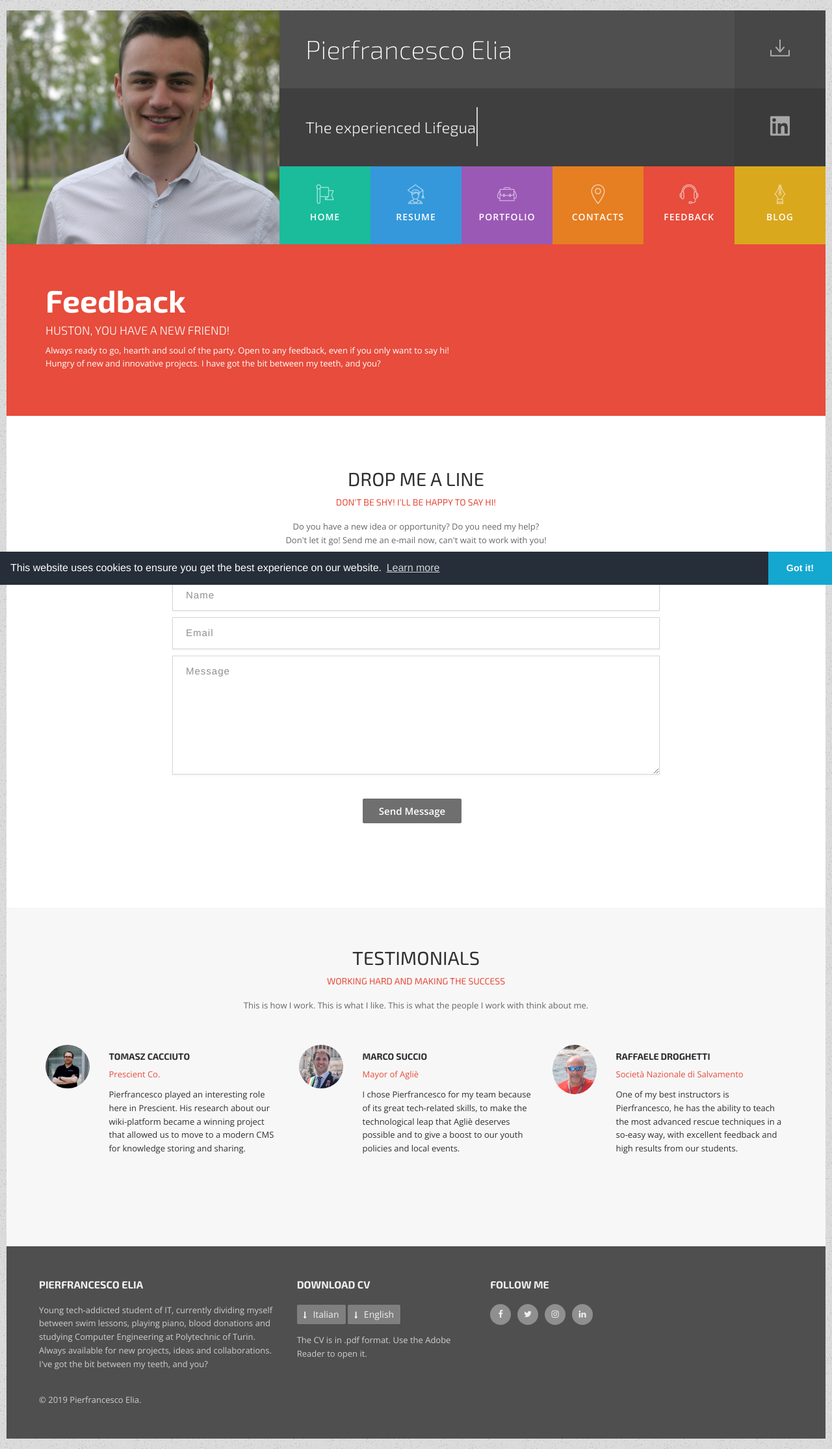
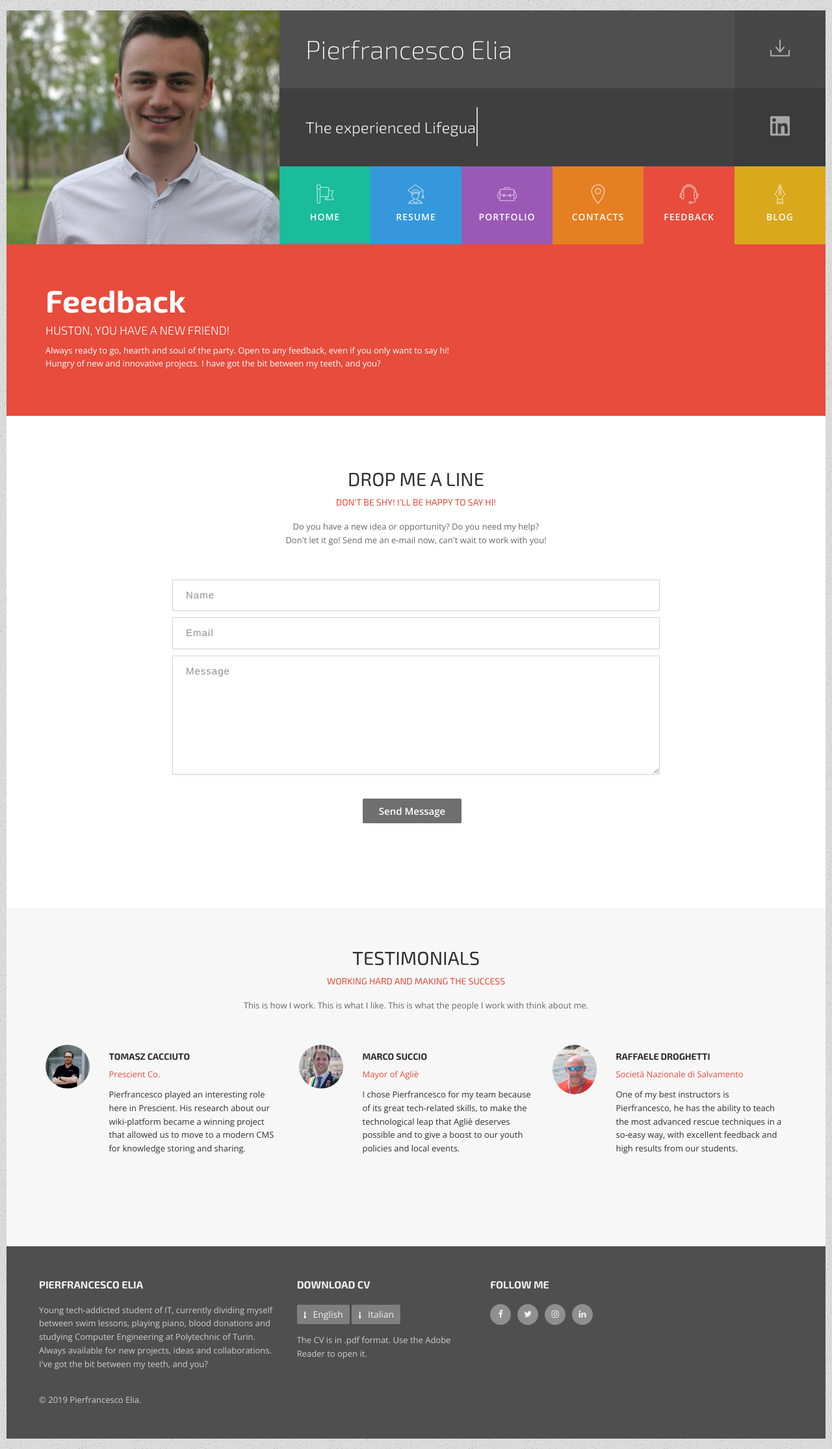
Before and after one commit to gjdev-org/p1, a Jekyll site: the page built from feedback.html, in a window 1280 px wide. Shown: the whole page at 65% size. Built offline with Jekyll 4.4.1, drawn with Linux system fonts in a browser that asks for light colours.

Commit message:
General update.

```diff
--- a/_includes/footer.html
+++ b/_includes/footer.html
@@ -16,8 +16,8 @@
 		<div class="col-sm-3 cv-link">
             <h5 class="font-accident-two-bold uppercase">Download CV</h5>
             <div class="dividewhite1"></div>
-            <a href="/pdf/EliaPierfrancesco_Curriculum_IT.pdf" target="_blank"><i class="fa fa-long-arrow-down" aria-hidden="true"></i>Italian</a>
-            <a href="/pdf/EliaPierfrancesco_Curriculum_EN.pdf" target="_blank"><i class="fa fa-long-arrow-down" aria-hidden="true"></i>English</a>
+            <a href="#cv-en" class="popup"><i class="fa fa-long-arrow-down" aria-hidden="true"></i>English</a>
+            <a href="#cv-it" class="popup"><i class="fa fa-long-arrow-down" aria-hidden="true"></i>Italian</a>
             <p class="inline-block">
                The CV is in .pdf format. Use the Adobe Reader to open it.
             </p>
@@ -32,7 +32,6 @@
 					<li><a target="_blank" href="https://www.instagram.com/pierfrancescoelia" class="rst-icon-instagram"><i class="fa fa-instagram"></i></a></li>
 					<li><a target="_blank" href="https://www.linkedin.com/in/pierfrancescoelia/" class="rst-icon-linkedin"><i class="fa fa-linkedin"></i></a></li>
 				</ul>
-				<!-- <div class="g-recaptcha" data-sitekey="6LcDFrYUAAAAALgWU8Ve-dLLev8gFQM202UUNgJH" data-callback="goToCV" data-size="invisible" data-badge="inline"></div> -->
 			</div>
 			<div class="divider-dynamic"></div>
 		</div>
@@ -78,20 +77,24 @@
 </style>
 
 <!-- PopUp Code -->
-<div id="popup-cv" class="mfp-with-anim mfp-hide" style="position: relative; background: #FFF; padding: 25px; width: auto; max-width: 400px; margin: 0 auto; ">
-	You may put any HTML here. This is dummy copy. It is not meant to be read. It has been placed here solely to demonstrate the look and feel of finished, typeset text. Only for show. He who searches for meaning here will be sorely disappointed.
+<div id="cv-en" class="mfp-with-anim mfp-hide" style="position: relative; background: #FFF; padding: 25px; width: auto; max-width: 400px; margin: 0 auto; ">
+	WARNING ABOUT CV
+	<button class="g-recaptcha button" data-sitekey="6LcDFrYUAAAAALgWU8Ve-dLLev8gFQM202UUNgJH" data-callback="goToCV" data-size="invisible">Download</button>
+</div>
+<div id="cv-it" class="mfp-with-anim mfp-hide" style="position: relative; background: #FFF; padding: 25px; width: auto; max-width: 400px; margin: 0 auto; ">
+	ITA You may put any HTML here. This is dummy copy. It is not meant to be read. It has been placed here solely to demonstrate the look and feel of finished, typeset text. Only for show. He who searches for meaning here will be sorely disappointed.
 </div>
 
-<!-- Google Invisible ReCaptcha Code
+<!-- Google Invisible ReCaptcha Code -->
 <script type="text/javascript">
 	var goToCV = function(token) {
 		alert("Grande! Il download inizierà tra breve.");
 	};
-</script> -->
+</script>
 
 <!-- JS -->
 <script src="/assets/js/megascript.min.js" type="text/javascript"></script>
-<!-- <script src="https://www.google.com/recaptcha/api.js" async defer></script> -->
+<script src="https://www.google.com/recaptcha/api.js" async defer></script>
 
 
 <script>
--- a/_includes/header.html
+++ b/_includes/header.html
@@ -13,7 +13,7 @@
 				<div class="row nopadding name">
 					<div class="col-md-10 name-title"><h1 class="font-accident-two-extralight">Pierfrancesco Elia</h1></div>
 					<div class="col-md-2 nopadding name-pdf">
-						<a href="#popup-cv" class="hvr-sweep-to-right popup"><i class="flaticon-download149" title="Download Curriculum"></i></a>
+						<a href="#cv-en" class="hvr-sweep-to-right popup"><i class="flaticon-download149" title="Download Curriculum"></i></a>
 					</div>
 				</div>
 				<div class="row nopadding position">
--- a/feedback.html
+++ b/feedback.html
@@ -78,8 +78,12 @@
             <div class="dividewhite2"></div>
 
             <div class="field text-center">
+               <!-- <button type="submit" class="btn btn-lg btn-darker">Send Message</button> -->
                <button type="submit" class="btn btn-lg btn-darker">Send Message</button>
+               <div class="g-recaptcha" data-sitekey="6Lew3SMUAAAAAJ82QoS7gqOTkRI_dhYrFy1f7Sqy" data-callback="onSubmit" data-size="invisible">
+               </div>
             </div>
+            <input type="hidden" name="_gotcha"></input>
          </form>
       </div>
       <div class="col-md-2">&nbsp;</div>
--- a/package.json
+++ b/package.json
@@ -5,7 +5,7 @@
   "main": "index.js",
   "dependencies": {
     "hoek": "^6.1.3",
-    "npm": "^6.11.2"
+    "npm": "^6.11.3"
   },
   "devDependencies": {
     "gulp": "^4.0.2",
```
Also changed, not shown: other parts of feedback.html (+1 -3 lines), assets/js/megascript.min.js, 1 other file.
